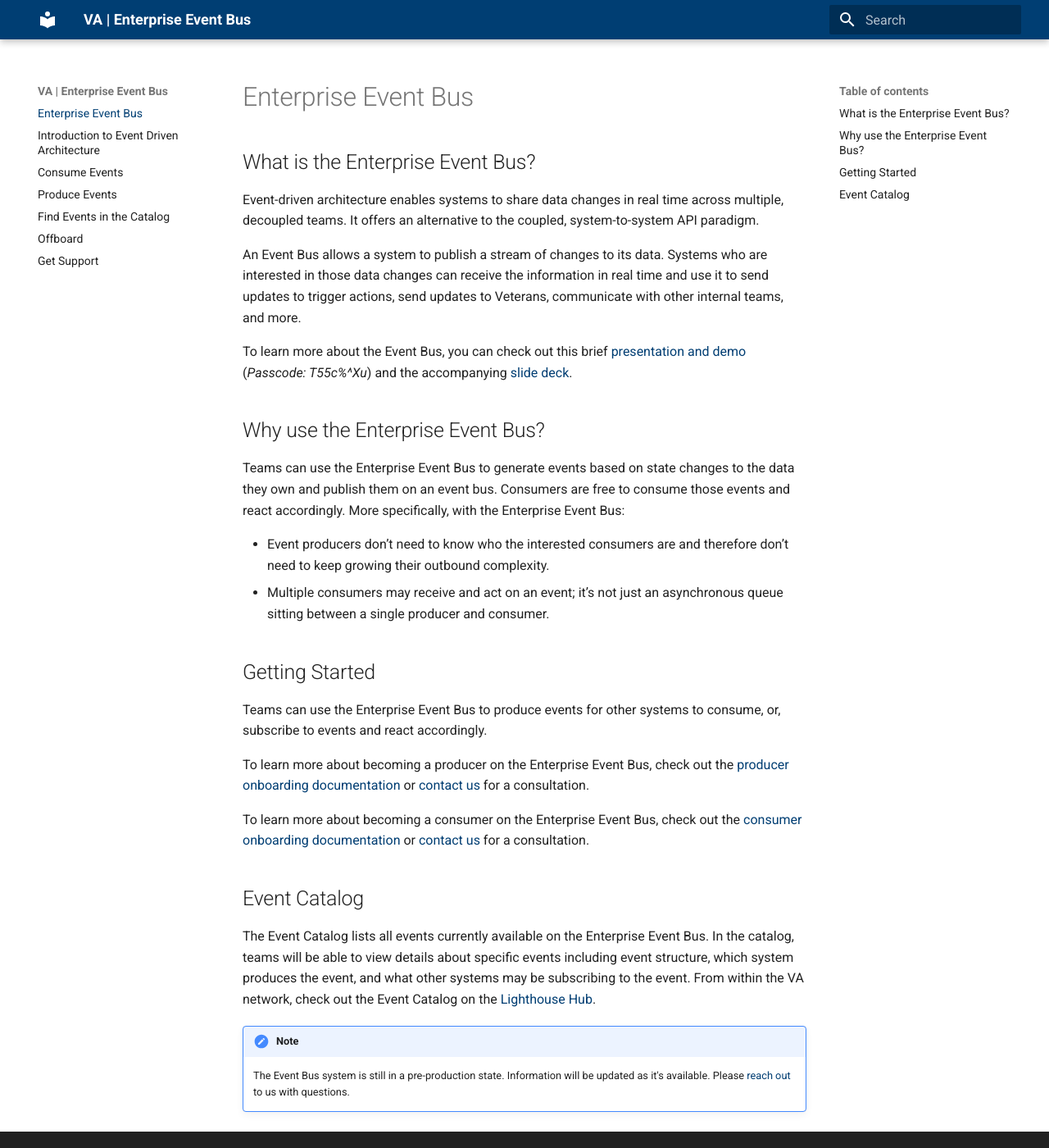
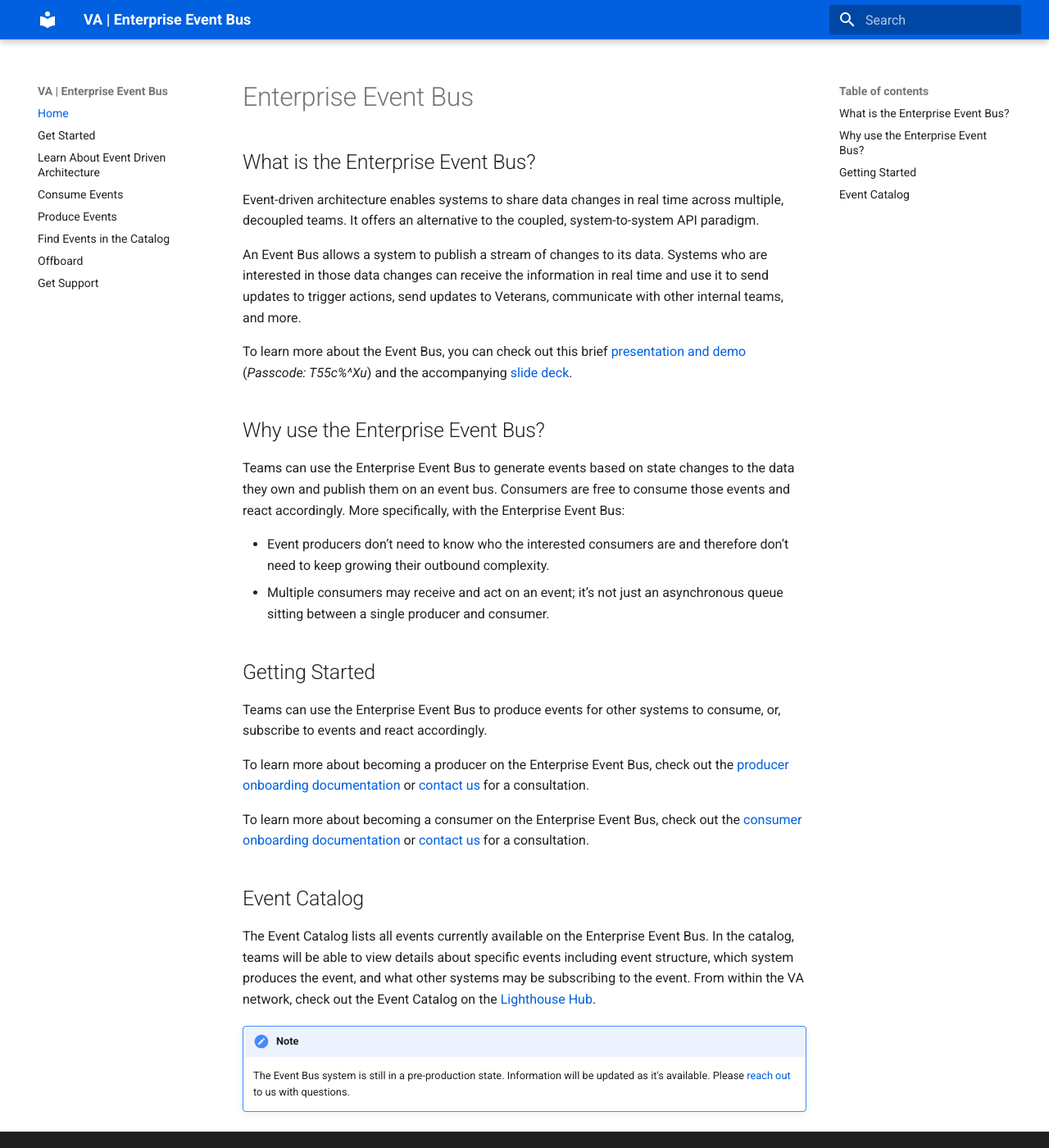
Before and after one commit to department-of-veterans-affairs/ves-event-bus-developer-portal, an MkDocs documentation site: the page built from docs/README.md, in a window 1280 px wide and 1400 px high. Shown: the whole window at 82% size. Built offline with MkDocs 1.6.1 and Material for MkDocs 9.7.7, drawn with Linux system fonts in a browser that asks for light colours; some of the changed text lies outside the part shown.

Commit message:
Adding Get Started Page

```diff
--- a/docs/intro-to-eda.md
+++ b/docs/intro-to-eda.md
@@ -1,5 +1,5 @@
 ---
-title: Introduction to Event Driven Architecture
+title: Learn About Event Driven Architecture
 ---
 
 # Introduction
@@ -51,4 +51,4 @@
 * The Enterprise Event Bus Team offers consultations and is happy to answer questions. Reach out to us [link to contact page](https://department-of-veterans-affairs.github.io/ves-event-bus-developer-portal/get-support/).
 
 # Having Trouble?
-If you find something wrong with the documentation, didn’t find what you’re looking for, or have a question or suggestion, please [contact us]((https://department-of-veterans-affairs.github.io/ves-event-bus-developer-portal/get-support/).).
+If you find something wrong with the documentation, didn’t find what you’re looking for, or have a question or suggestion, please [contact us](./get-support.md).
--- a/docs/stylesheets/extra.css
+++ b/docs/stylesheets/extra.css
@@ -1,5 +1,5 @@
 :root {
-  --md-primary-fg-color: #003e73;
-  --md-primary-fg-color--light: #0071bb;
+  --md-primary-fg-color: #0060df;
+  --md-primary-fg-color--light: #307eb2;
   --md-primary-fg-color--dark: #112e51;
 }
--- a/mkdocs.yml
+++ b/mkdocs.yml
@@ -14,7 +14,8 @@
     admonition:
       example: material/code-tags
 nav:
-  - README.md
+  - 'Home': README.md
+  - get-started.md
   - intro-to-eda.md
   - consume-events.md
   - produce-events.md
```
Also changed, not shown: docs/get-started.md (added, +67 -0 lines), 2 other files.
